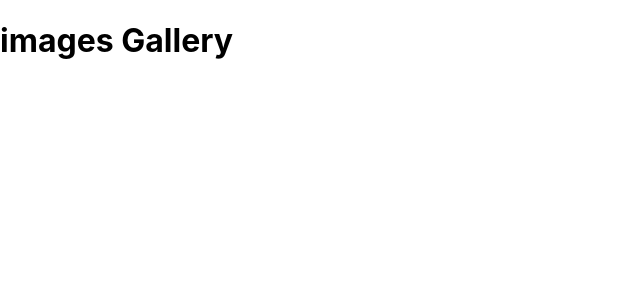
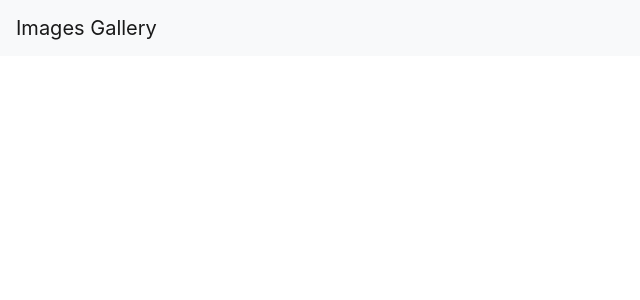
Before and after one commit to AnastasiiaDesiateryk/ImagesGalleryFrontend, a React (Create React App) app: page / in a window 1280 px wide. Shown: the top 300 px of the page, without its empty margins (0-640 px from the left). Built offline with nearby package versions, Linux system fonts and the light colour scheme.

Commit message:
intial header component

```diff
--- a/package.json
+++ b/package.json
@@ -7,7 +7,9 @@
     "@testing-library/jest-dom": "^6.6.3",
     "@testing-library/react": "^16.2.0",
     "@testing-library/user-event": "^13.5.0",
+    "bootstrap": "^4.5.3",
     "react": "^19.0.0",
+    "react-bootstrap": "^1.4.0",
     "react-dom": "^19.0.0",
     "react-scripts": "5.0.1",
     "web-vitals": "^2.1.4"
--- a/src/App.js
+++ b/src/App.js
@@ -1,7 +1,9 @@
+import "bootstrap/dist/css/bootstrap.min.css";
+import Header from "./components/Header";
 function App() {
   return (
-    <div className="App">
-      <h1>images Gallery</h1>
+    <div>
+      <Header title="Images Gallery" />
     </div>
   );
 }
--- /dev/null
+++ b/src/components/Header.js
@@ -0,0 +1,12 @@
+import React from "react";
+import { Navbar } from "react-bootstrap";
+
+const Header = ({ title }) => {
+  return (
+    <Navbar bg="light" variant="light">
+      <Navbar.Brand href="/">{title}</Navbar.Brand>
+    </Navbar>
+  );
+};
+
+export default Header;
```
Also changed, not shown: 1 other file (tests, documents, lock files or other folders).
